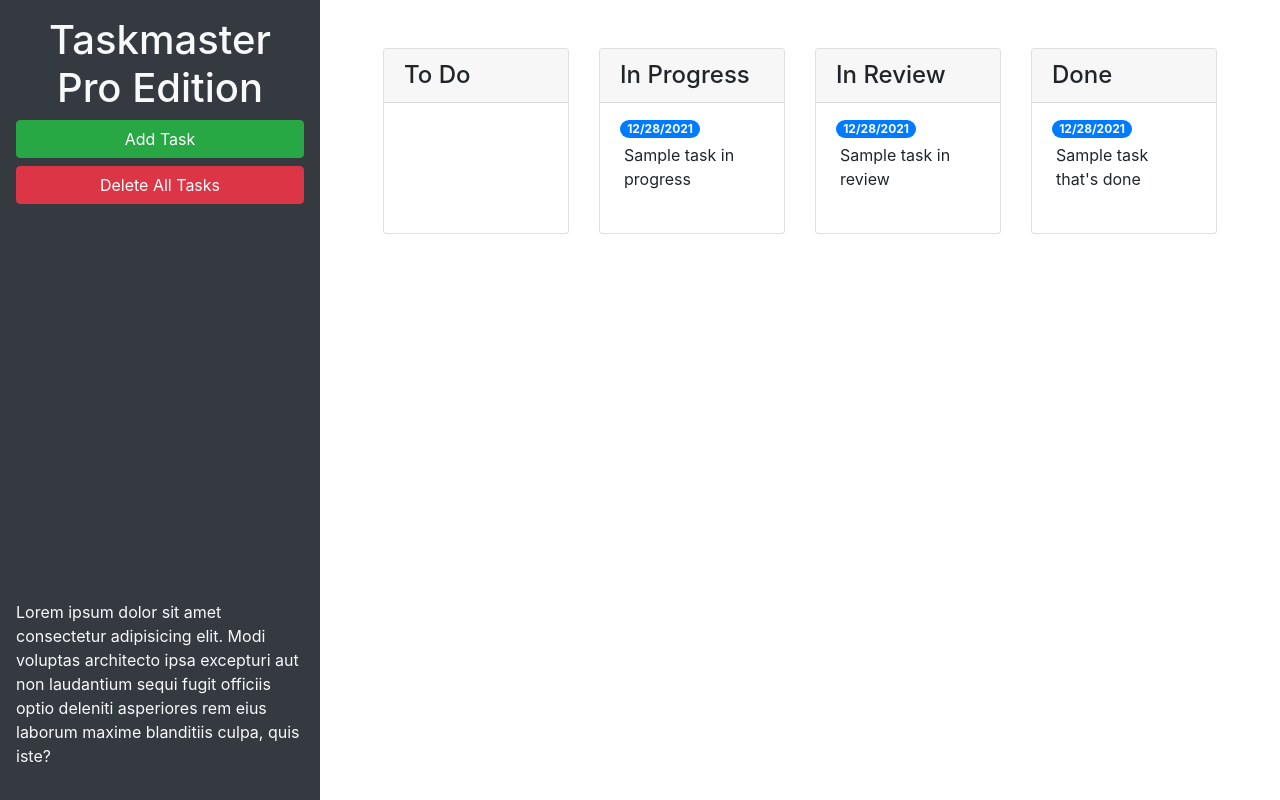
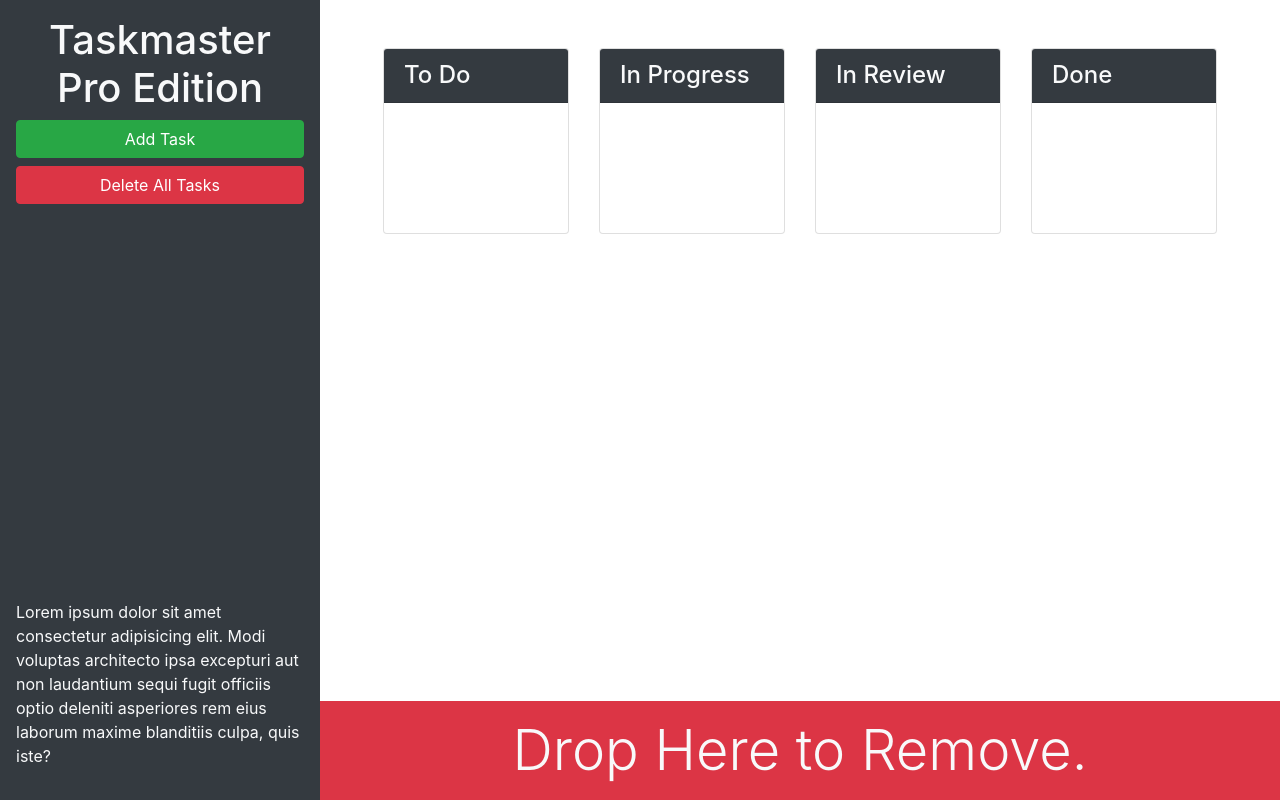
Before and after one commit to ankurshahi80/taskmaster-pro-practice, a plain HTML site: page index.html in a window 1280 px wide. Drawn offline with nearby package versions, Linux system fonts and the light colour scheme.

Commit message:
Added color to cards and delete drop-zone.

```diff
--- a/index.html
+++ b/index.html
@@ -13,22 +13,22 @@
 <body>
 
   <div class="row min-vh-100 no-gutters">
-    <header class="col-12 col-lg-3 bg-dark text-light d-flex flex-column p-4 p-lg-3">
+    <header class="col-12 col-lg-3 bg-dark text-light sticky-top d-flex flex-column p-4 p-lg-3">
       <h1 class="text-center">Taskmaster Pro Edition</h1>
       <button id="create-task" class="btn btn-block btn-success" data-toggle="modal" data-target="#task-form-modal">Add
         Task</button>
       <button id="remove-tasks" class="btn btn-block btn-danger">Delete All Tasks</button>
-      <p class="mt-auto">Lorem ipsum dolor sit amet consectetur adipisicing elit. Modi voluptas architecto ipsa
+      <p class="mt-auto d-none d-lg-block">Lorem ipsum dolor sit amet consectetur adipisicing elit. Modi voluptas architecto ipsa
         excepturi aut non
         laudantium sequi fugit officiis optio deleniti asperiores rem eius laborum maxime blanditiis culpa, quis iste?
       </p>
     </header>
-    <main class="col-12 col-lg-9">
+    <main class="col-12 col-lg-9 d-flex flex-column">
       <div class="m-5 row justify-content-around">
         <!-- todo start -->
         <div class="col-12 col-md-6 col-xl-3 mb-3">
           <div class="card">
-            <h4 class="card-header">To Do</h4>
+            <h4 class="card-header bg-dark text-light">To Do</h4>
             <ul id="list-toDo" class="list-group list-group-flush"> </ul>
           </div>
         </div>
@@ -36,12 +36,8 @@
         <!-- in progress start -->
         <div class="col-12 col-md-6 col-xl-3 mb-3">
           <div class="card">
-            <h4 class="card-header">In Progress</h4>
+            <h4 class="card-header bg-dark text-light">In Progress</h4>
             <ul id="list-inProgress" class="list-group list-group-flush">
-              <li class="list-group-item">
-                <span class="badge badge-primary badge-pill">12/28/2021</span>
-                <p class="m-1">Sample task in progress</p>
-              </li>
             </ul>
           </div>
         </div>
@@ -49,12 +45,8 @@
         <!-- in review start -->
         <div class="col-12 col-md-6 col-xl-3 mb-3">
           <div class="card">
-            <h4 class="card-header">In Review</h4>
+            <h4 class="card-header bg-dark text-light">In Review</h4>
             <ul id="list-inReview" class="list-group list-group-flush">
-              <li class="list-group-item">
-                <span class="badge badge-primary badge-pill">12/28/2021</span>
-                <p class="m-1">Sample task in review</p>
-              </li>
             </ul>
           </div>
         </div>
@@ -62,16 +54,17 @@
         <!-- done start -->
         <div class="col-12 col-md-6 col-xl-3 mb-3">
           <div class="card">
-            <h4 class="card-header">Done</h4>
+            <h4 class="card-header bg-dark text-light">Done</h4>
             <ul id="list-done" class="list-group list-group-flush">
-              <li class="list-group-item">
-                <span class="badge badge-primary badge-pill">12/28/2021</span>
-                <p class="m-1">Sample task that's done</p>
-              </li>
             </ul>
           </div>
         </div>
         <!-- done end -->
+      </div>
+      <div id="trash" class="mt-auto">
+        <div class="w-100 bg-danger p-3 text-center text-light display-4">
+          Drop Here to Remove.
+        </div>
       </div>
     </main>
   </div>
```
